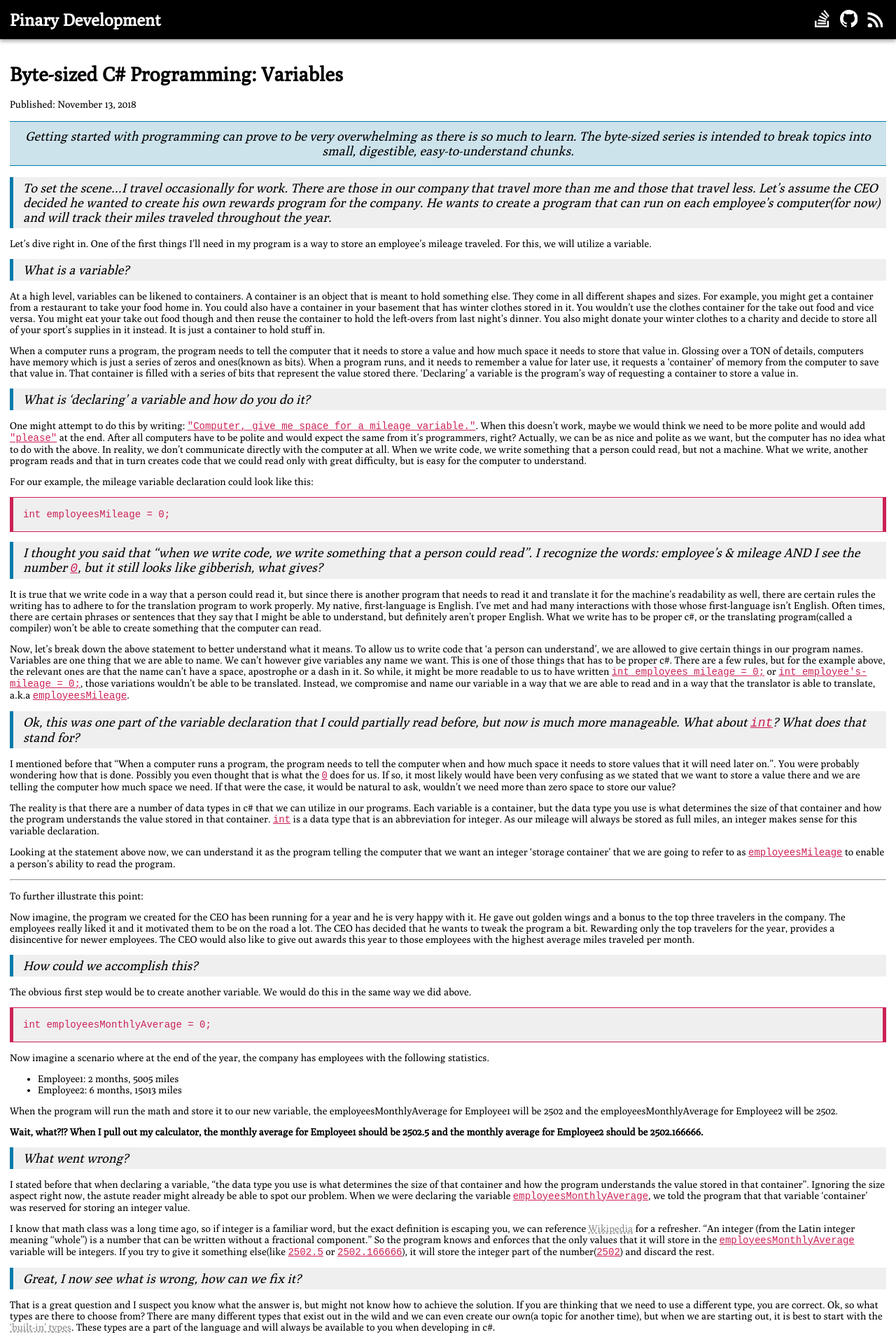
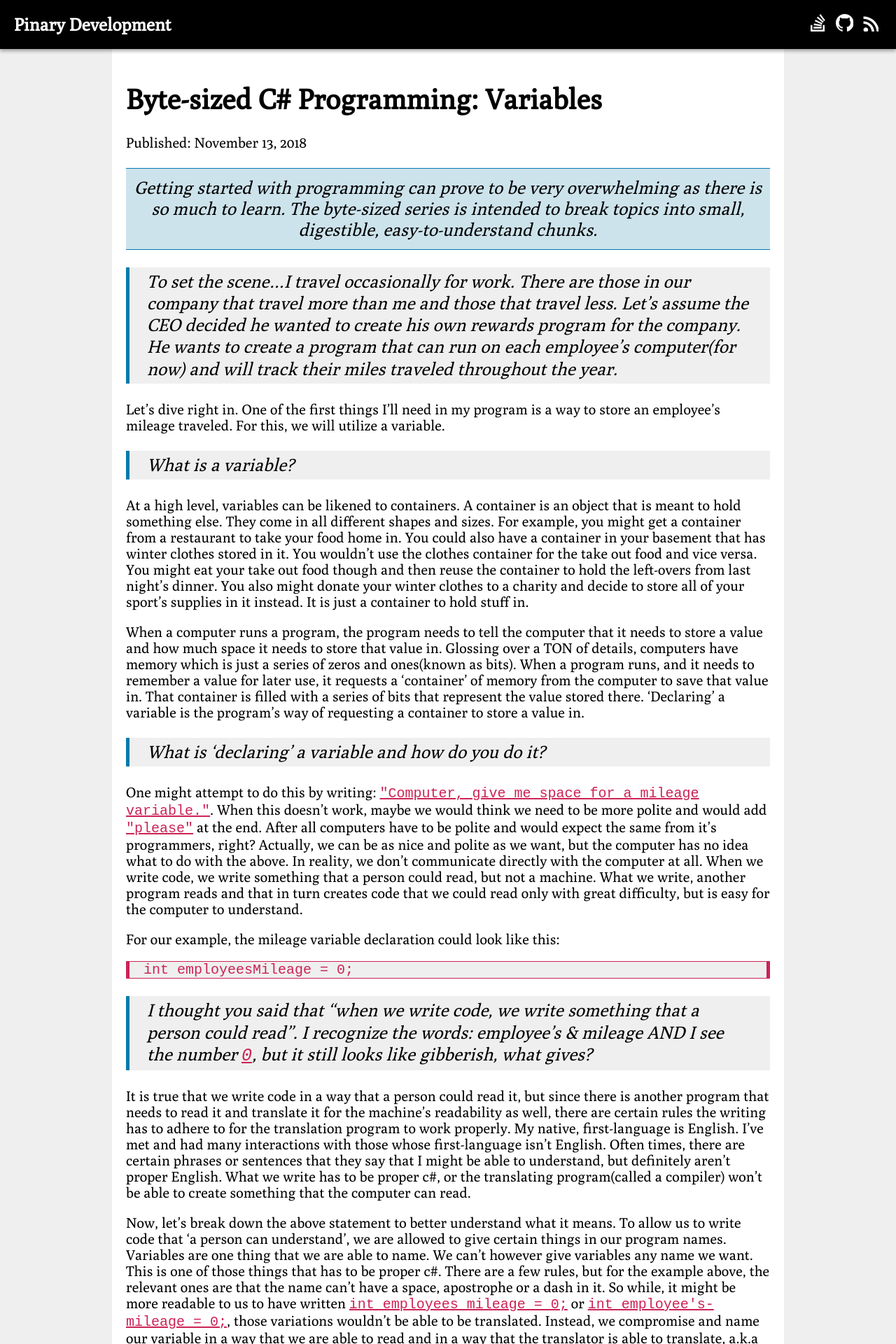
Before and after one commit to PinaryDevelopment/blog, a Jekyll site: the page built from _posts/byte-sized/c-sharp/2018-11-13-variables.md, in a window 1280 px wide. Shown: the top 1920 px of the page at 70% size. Built offline with Jekyll 4.4.1, drawn with Linux system fonts in a browser that asks for light colours.

Commit message:
styling tweaks in an attempt to improve readability

```diff
--- a/_sass/_post.scss
+++ b/_sass/_post.scss
@@ -2,10 +2,18 @@
   blockquote {
     background-color: $light-grey;
     border-left: 5px solid $primary;
-    font-size: 18px;
+    font-size: 1.25em;
     font-style: italic;
-    margin: 14px 0;
-    padding: 5px 0 5px 14px;
+    margin: 1em 0;
+    padding: 5px 1em;
+
+    > p {
+      line-height: 1.25em;
+    }
+  }
+
+  :not(blockquote) > p {
+    line-height: 1.5em;
   }
 
   p {
@@ -13,17 +21,17 @@
   }
 
   p + p {
-    margin-top: 14px;
+    margin-top: 1em;
   }
 
   aside {
     background-color: $light-primary;
     border-bottom: 1px solid $primary;
     border-top: 1px solid $primary;
-    font-size: 18px;
+    font-size: 1.25em;
     font-style: italic;
-    margin: 16px 0;
-    padding: 10px 0;
+    margin: 1em 0;
+    padding: .5em 0;
     text-align: center;
   }
 
@@ -41,12 +49,14 @@
     border-left: 5px solid #c25;
     border-right: 5px solid #c25;
     border-top: 1px solid #c25;
-    margin: 14px 0;
-    padding: 0 14px;
+    margin: 1em 0;
+    padding: 0 1em;
+    white-space: normal;
+    word-break: break-word;
   }
 
   hr {
-    margin: 14px 0;
+    margin: 1em 0;
   }
 
   a {
--- a/_sass/_scaffolding.scss
+++ b/_sass/_scaffolding.scss
@@ -2,10 +2,13 @@ header {
   background-color: $black;
   box-shadow: 0 3px 5px rgba(0, 0, 0, 0.33);
   display: flex;
-  padding: 14px;
+  padding: 1em;
+  z-index: 1;
+  flex-wrap: wrap;
+  justify-content: center;
 
   nav {
-    font-size: 24px;
+    font-size: 1.25em;
   }
 
   .brand {
@@ -18,6 +21,9 @@ header {
     }
   }
 
+  > .expand {
+    flex-grow: 0;
+  }
 
   .begin {
     align-items: center;
@@ -28,6 +34,7 @@ header {
     display: flex;
     flex-basis: 108px;
     justify-content: space-around;
+    margin-top: .5em;
 
     svg {
       fill: $white;
@@ -45,7 +52,7 @@ header {
 
       &.github:hover {
         path {
-          fill: purple;
+          fill: $github-purple;
         }
       }
 
@@ -59,9 +66,10 @@ header {
 }
 
 main {
+  background-color: $white;
   flex-grow: 1;
   flex-shrink: 0;
-  padding: 14px;
+  padding: 1em;
 }
 
 footer {
@@ -69,11 +77,32 @@ footer {
   background-color: $black;
   color: $white;
   display: flex;
+  flex-wrap: wrap;
   justify-content: center;
-  padding: 10px;
+  padding: .5em;
   white-space: nowrap;
 
   .name {
     color: $primary;
   }
 }
+
+@media (min-width: 768px) {
+  header {
+    flex-wrap: nowrap;
+    justify-content: flex-start;
+
+    > .expand {
+      flex-grow: 1;
+    }
+
+    > .end {
+      margin-top: 0;
+    }
+  }
+
+  main {
+    align-self: center;
+    width: 75%;
+  }
+}
--- a/_sass/_site.scss
+++ b/_sass/_site.scss
@@ -14,12 +14,14 @@
 html,
 body {
   font-family: $main-font-name, serif;
-  font-size: 14px;
+  font-size: 20px;
   min-height: 100vh;
   margin: 0;
+  width: 100%;
 }
 
 body {
+  background-color: $light-grey;
   display: flex;
   flex-direction: column;
 }
--- a/_sass/variables/_colors.scss
+++ b/_sass/variables/_colors.scss
@@ -11,3 +11,4 @@ $white: #fff;
 
 $stack-overflow-gray: #bcbbbb;
 $stack-overflow-orange: #f48024;
+$github-purple: #7b007d;
```
